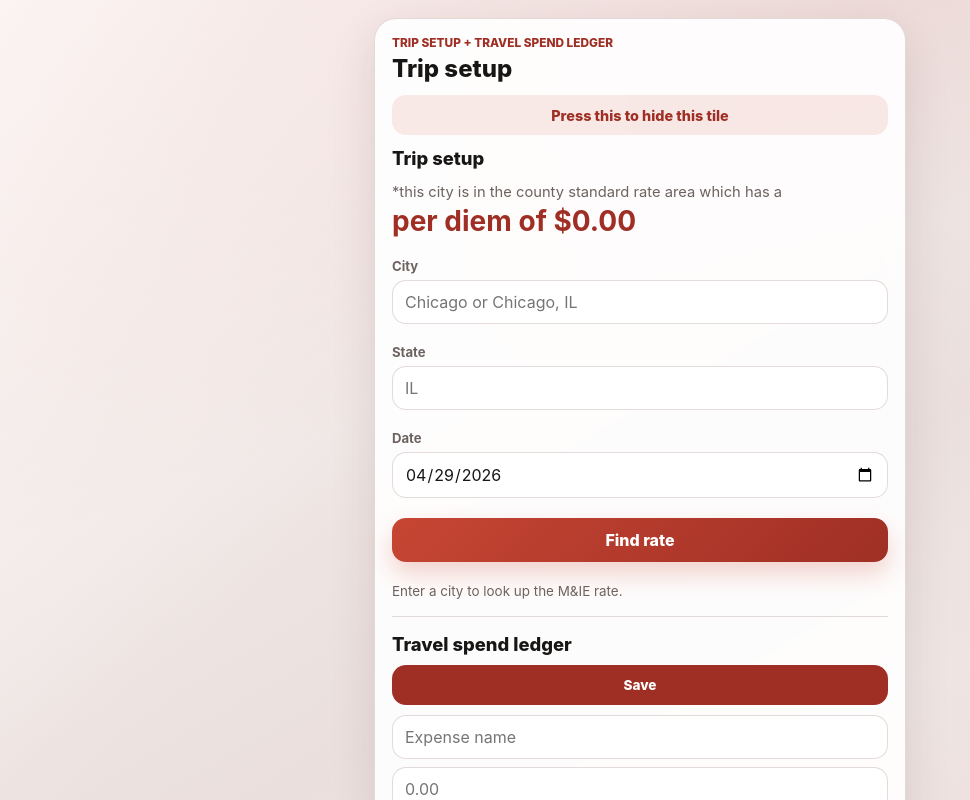
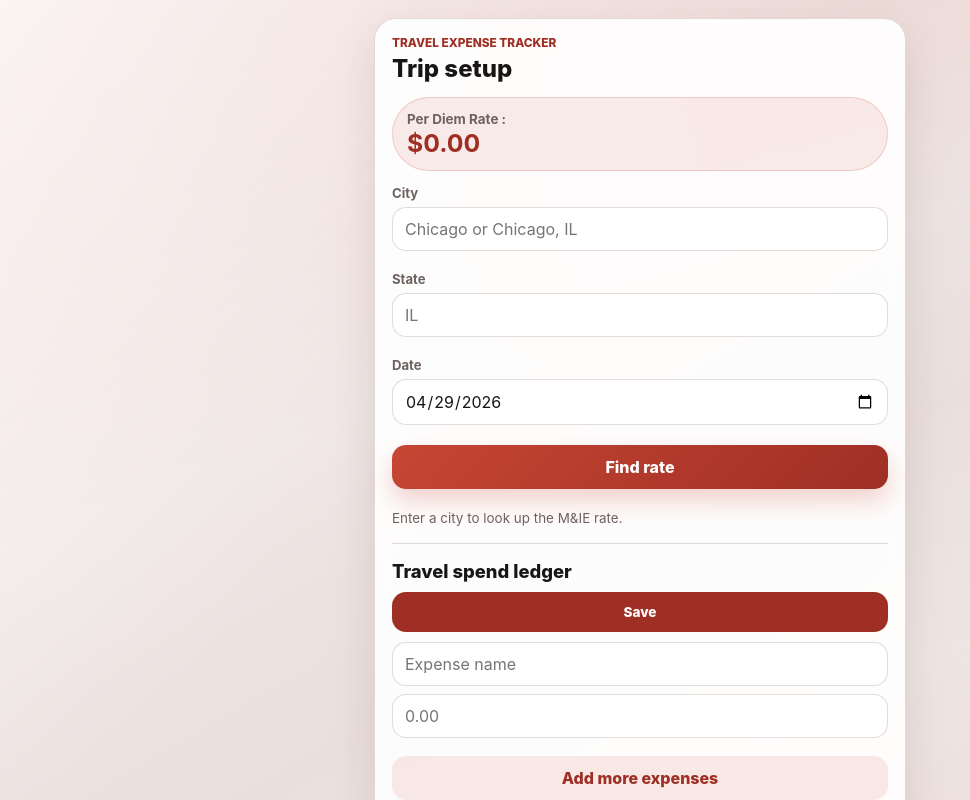
Before and after one commit to moizkprojects/expensetracker, a React (Vite) app: page / in a window 1280 px wide. Shown: the top 800 px of the page, without its empty margins (0-970 px from the left). Built offline with nearby package versions, Linux system fonts and the light colour scheme.

Commit message:
Add files via upload

```diff
--- a/src/App.tsx
+++ b/src/App.tsx
@@ -61,7 +61,6 @@ function App() {
   const expenses = useMemo(() => toStoredExpenses(rows), [rows]);
   const budget = useMemo(() => computeBudget(resolution.mieRate, expenses), [resolution.mieRate, expenses]);
   const remainingGood = budget.remaining >= 0;
-  const countyLabel = resolution.county || "standard rate area";
   const cityLabel = resolution.city || locationInput.split(",")[0] || "this city";
   const headerTitle = locationInput.trim() ? cityLabel : "Trip setup";
   const hasRate = resolution.mieRate > 0;
@@ -188,37 +187,25 @@ function App() {
 
   return (
     <main className="app">
+      {isStandardFallback ? (
+        <section className="tile fallback-tile">
+          <span>city/county were not found on the gsa site therefore a standard oconus rate is used for this location</span>
+        </section>
+      ) : null}
+
       <section className={`tile combined-tile ${topTileCollapsed ? "is-collapsed" : ""}`}>
         <div className="tile-header">
           <div>
-            <p className="tile-kicker">Trip setup + travel spend ledger</p>
+            <p className="tile-kicker">Travel Expense Tracker</p>
             <h1 className="title">{headerTitle}</h1>
           </div>
-          <button
-            className="toggle-button"
-            type="button"
-            aria-label={topTileCollapsed ? "Show trip tile" : "Hide trip tile"}
-            onClick={() => setTopTileCollapsed((value) => !value)}
-          >
-            {topTileCollapsed ? "Show this tile" : "Press this to hide this tile"}
-          </button>
         </div>
 
         <div className="collapsible-body">
           <div className="stack-section">
-            <h2 className="section-title">Trip setup</h2>
-            <div className={isStandardFallback ? "fallback-statement" : "rate-statement"}>
-              {isStandardFallback ? (
-                <>
-                  <span>city/county were not found on the gsa site therefore a standard oconus rate is used for this location</span>
-                  <strong>per diem of {hasRate ? toUsd(resolution.mieRate) : "$0.00"}</strong>
-                </>
-              ) : (
-                <>
-                  <span>*this city is in the county {countyLabel} which has a</span>
-                  <strong>per diem of {hasRate ? toUsd(resolution.mieRate) : "$0.00"}</strong>
-                </>
-              )}
+            <div className="rate-bubble">
+              <span>Per Diem Rate :</span>
+              <strong>{hasRate ? toUsd(resolution.mieRate) : "$0.00"}</strong>
             </div>
 
             <div className="field-group">
@@ -330,6 +317,15 @@ function App() {
             {saveStatus ? <p className="save-status">{saveStatus}</p> : null}
           </div>
         </div>
+
+        <button
+          className="toggle-button"
+          type="button"
+          aria-label={topTileCollapsed ? "Show tile" : "Hide tile"}
+          onClick={() => setTopTileCollapsed((value) => !value)}
+        >
+          {topTileCollapsed ? "toggle to show tile ^" : "toggle to hide tile ^"}
+        </button>
       </section>
 
       <section className="tile calculator-tile">
--- a/src/styles/global.css
+++ b/src/styles/global.css
@@ -61,7 +61,7 @@ input {
 .tile-header {
   display: grid;
   gap: 12px;
-  margin-bottom: 12px;
+  margin-bottom: 14px;
 }
 
 .tile-header.compact {
@@ -100,6 +100,7 @@ input {
 .toggle-button {
   width: 100%;
   min-height: 40px;
+  margin-top: 14px;
   padding: 10px 12px;
   border-radius: 14px;
   color: var(--brand-dark);
@@ -110,42 +111,39 @@ input {
   overflow-wrap: anywhere;
 }
 
-.rate-statement {
-  display: grid;
-  gap: 4px;
-  margin: 4px 0 12px;
-  color: var(--muted);
-  font-size: 0.92rem;
-  line-height: 1.35;
-}
-
-.rate-statement strong {
-  display: block;
+.fallback-tile {
+  border: 1px solid rgba(199, 70, 52, 0.28);
   color: var(--brand-dark);
-  font-size: 1.75rem;
-  line-height: 1.05;
-  overflow-wrap: anywhere;
-}
-
-.fallback-statement {
-  display: grid;
-  gap: 8px;
-  margin: 4px 0 14px;
-  padding: 13px;
-  border: 1px solid rgba(199, 70, 52, 0.28);
-  border-radius: 18px;
-  color: var(--brand-dark);
-  background: rgba(199, 70, 52, 0.12);
-  font-size: 0.92rem;
-  font-weight: 720;
+  background: rgba(199, 70, 52, 0.14);
+  font-size: 0.95rem;
+  font-weight: 760;
   line-height: 1.35;
   overflow-wrap: anywhere;
 }
 
-.fallback-statement strong {
+.rate-bubble {
+  display: inline-grid;
+  grid-template-columns: 1fr;
+  gap: 3px;
+  width: 100%;
+  margin-bottom: 4px;
+  padding: 13px 14px;
+  border: 1px solid rgba(199, 70, 52, 0.2);
+  border-radius: 999px;
   color: var(--brand-dark);
+  background: rgba(199, 70, 52, 0.1);
+  overflow-wrap: anywhere;
+}
+
+.rate-bubble span {
+  color: var(--muted);
+  font-size: 0.84rem;
+  font-weight: 740;
+}
+
+.rate-bubble strong {
   font-size: 1.55rem;
-  line-height: 1.05;
+  line-height: 1.1;
 }
 
 .collapsible-body {
@@ -164,6 +162,10 @@ input {
 
 .combined-tile.is-collapsed {
   padding-bottom: 14px;
+}
+
+.combined-tile.is-collapsed .toggle-button {
+  margin-top: 0;
 }
 
 .stack-section {
@@ -399,8 +401,7 @@ input {
     grid-template-columns: 1fr;
   }
 
-  .rate-statement strong,
-  .fallback-statement strong,
+  .rate-bubble strong,
   .balance strong {
     font-size: 1.65rem;
   }
```
